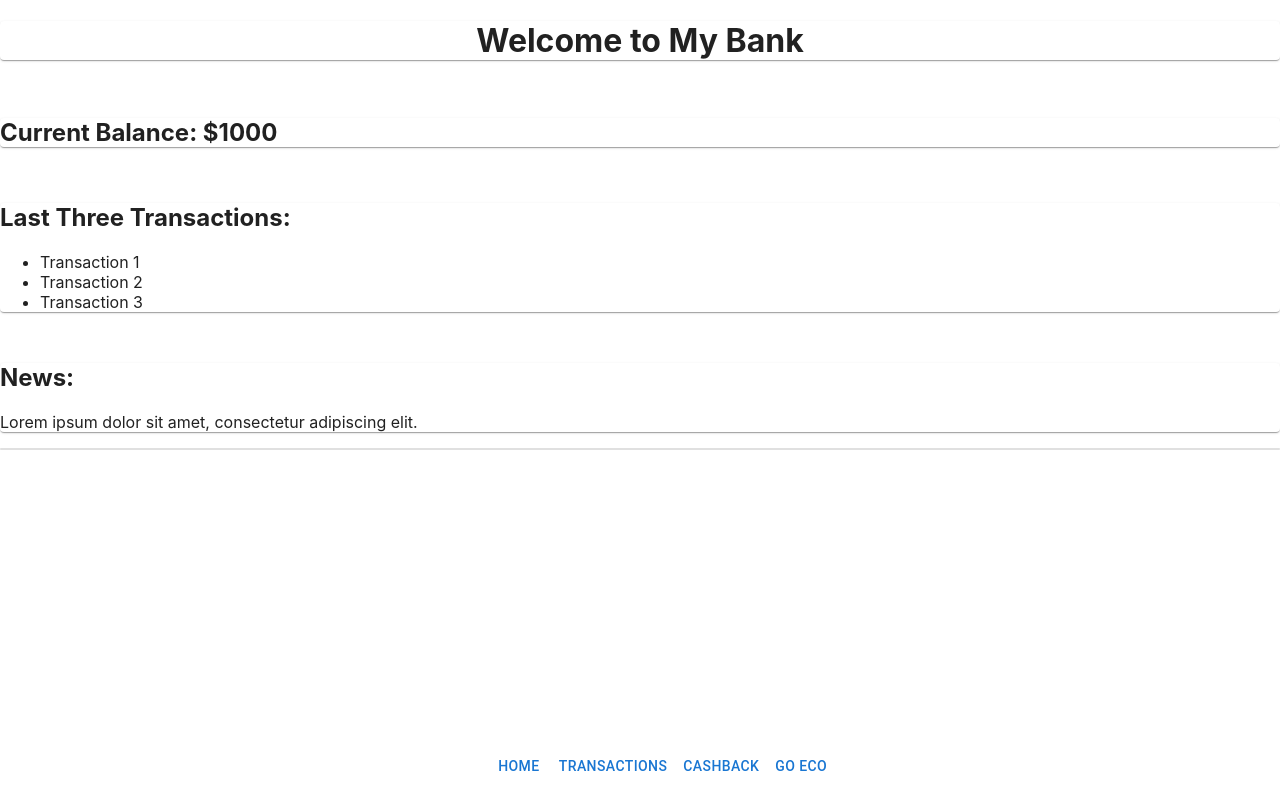
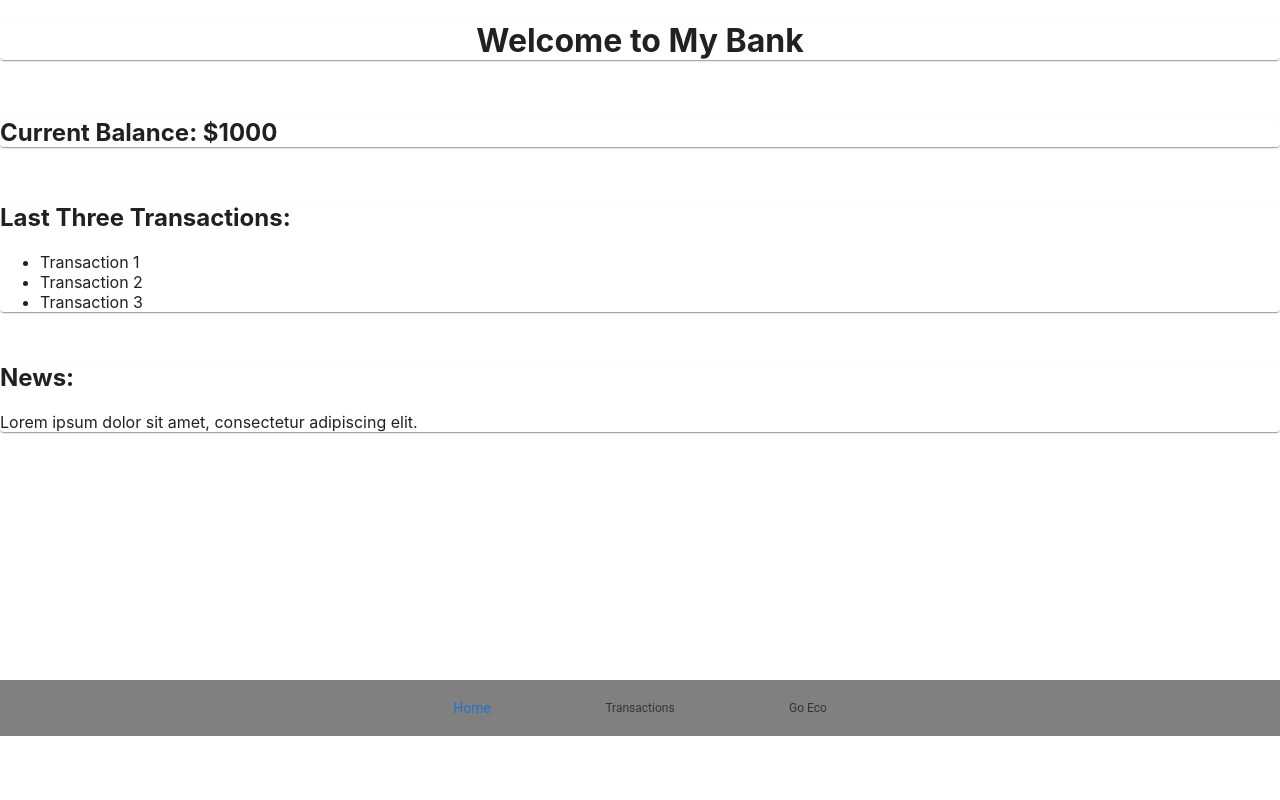
Before and after one commit to FlaviusMazilu/BankDB, a React (Create React App) app in the folder my_bank/: page / in a window 1280 px wide. Built offline with nearby package versions, Linux system fonts and the light colour scheme.

Commit message:
add navBar

```diff
--- a/my_bank/src/componets/NavBar.js
+++ b/my_bank/src/componets/NavBar.js
@@ -1,24 +1,40 @@
 import React from 'react';
-import Grid from '@mui/material/Grid';
-import Paper from '@mui/material/Paper';
 import { Link } from 'react-router-dom';
-import Button from '@mui/material/Button';
+import { BottomNavigation, BottomNavigationAction } from '@mui/material';
+
+let curr_butt = 0;
 
 const NavBar = () => {
+	const [value, setValue] = React.useState(curr_butt);
 	return (
-		<Grid item xs={12}>
-			<Paper variant='outlined'>
-				{/* Navigation bar */}
-				<nav style={{ position: 'fixed', bottom: 0, backgroundColor: 'white', width: '100vw' }}>
-					<ul style={{ display: 'flex', flexDirection: 'row', justifyContent: 'center', listStyleType: 'none' }}>
-						<li><Button component={Link} to="/">Home</Button></li>
-						<li><Button component={Link} to="/transactions">Transactions</Button></li>
-						<li><Button component={Link} to="/cashback">Cashback</Button></li>
-						<li><Button component={Link} to="/eco">Go Eco</Button></li>
-					</ul>
-				</nav>
-			</Paper>
-		</Grid>
+		// <Grid item xs={12}>
+		// 	<Paper variant='outlined'>
+		// 		{/* Navigation bar */}
+		// 		<nav style={{ position: 'absolute',  left:'10vw', bottom: '5vw', backgroundColor: 'black', width: '80vw' }}>
+		// 			<ul style={{ display: 'flex', flexDirection: 'row', justifyContent: 'center', listStyleType: 'none' }}>
+		// 				<li><Button style={{display: 'flex'}} component={Link} to="/">Home</Button></li>
+		// 				<li><Button style={{display: 'flex'}} component={Link} to="/transactions">Transactions</Button></li>
+		// 				<li><Button style={{display: 'flex'}} component={Link} to="/cashback">Cashback</Button></li>
+		// 				<li><Button style={{display: 'flex'}} component={Link} to="/eco">Go Eco</Button></li>
+		// 			</ul>
+		// 		</nav>
+		// 	</Paper>
+		// </Grid>
+
+
+		<BottomNavigation
+			style={{ display:'flex', justifyContent:'center', position: 'absolute', width:'100vw',  bottom: '5vw', backgroundColor: "gray"}}
+			showLabels
+        	value={value}
+        	onChange={(event, newValue) => {
+				console.log(newValue);
+			curr_butt = newValue;
+          	setValue(newValue);
+        }}>
+			<BottomNavigationAction style={{position:'relative', width: "30vw"}} label={"Home"} component={Link} to="/" />
+			<BottomNavigationAction style={{position:'relative', width: "30vw"}} label={"Transactions"} component={Link} to="/transactions" />
+			<BottomNavigationAction style={{position:'relative', width: "30vw"}} label={"Go Eco"} component={Link} to="/eco" />
+		</BottomNavigation>
 	);
 }
 
```
